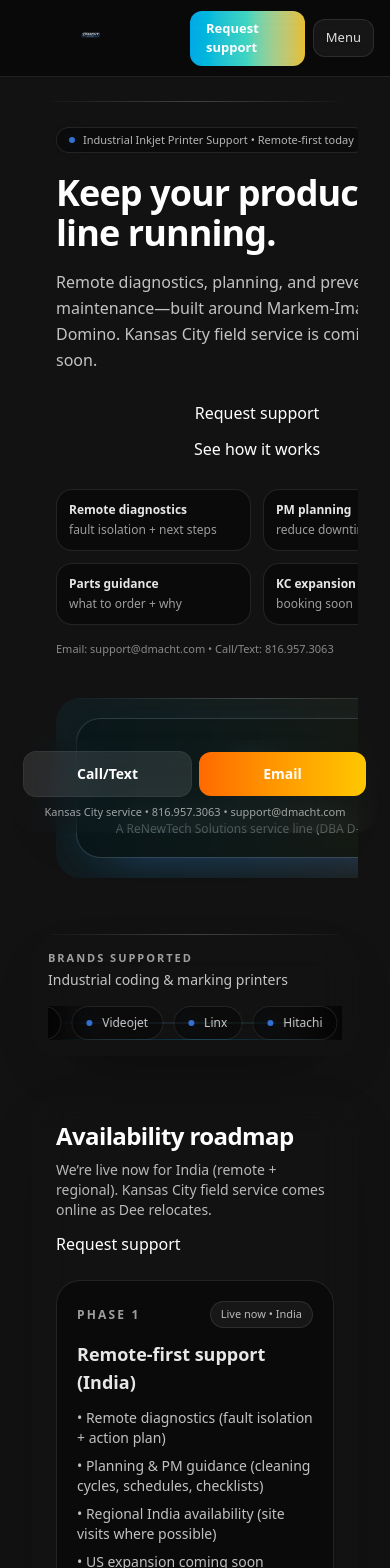
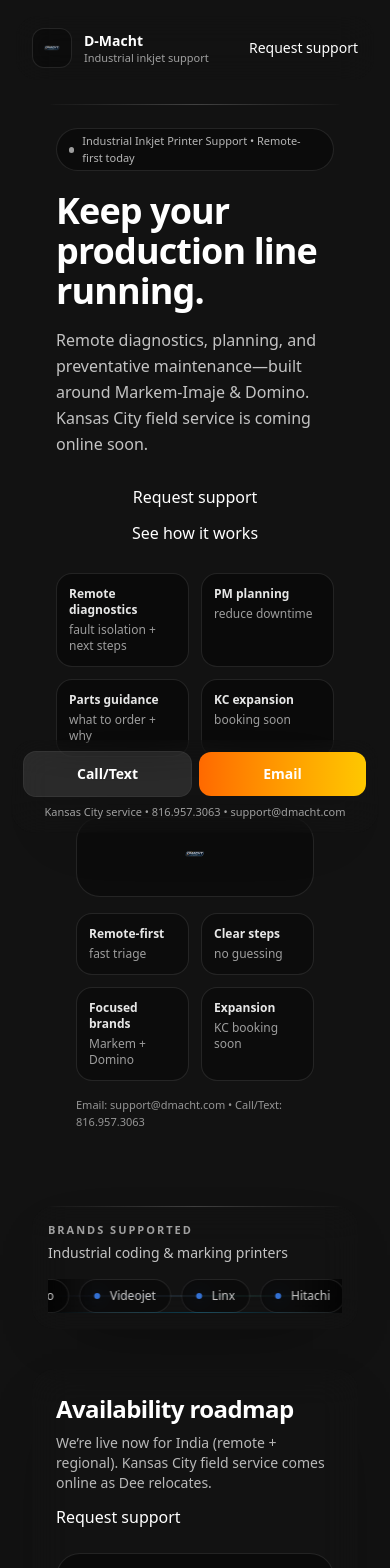
Before and after one commit to ReNewTechSolutions/dmacht, a Next.js app: page / in a window 390 px wide. Shown: the top 1568 px of the page. Built offline with nearby package versions, Linux system fonts and the light colour scheme.

Commit message:
Update hero layout + navbar logo; fix MotherBoardHotspots import

```diff
--- a/src/app/HomeClient.tsx
+++ b/src/app/HomeClient.tsx
@@ -1,6 +1,6 @@
 "use client";
 
-import { useEffect, useMemo } from "react";
+import { useMemo } from "react";
 
 import BrandLogo from "@/components/BrandLogo";
 import BrandStrip from "@/components/BrandStrip";
@@ -8,7 +8,7 @@ import StickyCTA from "@/components/StickyCTA";
 import RequestForm from "@/components/RequestForm";
 
 import useRevealOnScroll from "@/components/useRevealOnScroll";
-import MotherboardHotspots from "@/components/motherboard-hotspots";
+import MotherboardHotspots from "@/components/MotherboardHotspots";
 import ServiceCards, { type ServiceSkill } from "@/components/ServiceCards";
 
 const CONTACT = {
@@ -22,71 +22,67 @@ function digitsOnlyPhone(phone: string) {
 
 const CAPABILITIES: ServiceSkill[] = [
   {
-    title: "Remote diagnostics",
+    title: "Remote Diagnostics",
     subtitle: "Fault isolation + next steps",
-    desc: "We identify the likely failure point, interpret errors, and provide a step-by-step action plan to restore uptime.",
+    desc: "We help you pinpoint the failure mode fast, translate symptoms into a clear action plan, and reduce trial-and-error.",
     badge: "Diagnostics",
     examples: [
-      "Fault codes + symptom mapping",
-      "Root-cause shortlist",
-      "Action plan + verification",
+      "Fault codes → probable causes",
+      "Sensor/valve/pump checks",
+      "Action plan + confirmation steps",
     ],
   },
   {
-    title: "Preventative maintenance planning",
+    title: "PM Planning",
     subtitle: "Reduce downtime",
-    desc: "PM guidance built around how these systems actually fail: cleaning cycles, schedules, and checklists you can run.",
+    desc: "Preventative maintenance guidance, schedules, and checklists—built around what actually causes stops in production.",
     badge: "PM",
     examples: [
-      "Cleaning cycle routines",
-      "PM schedule templates",
+      "Cleaning cycle planning",
+      "Wear-part schedules",
       "Operator checklists",
     ],
   },
   {
-    title: "Parts guidance",
+    title: "Parts Guidance",
     subtitle: "What to order + why",
-    desc: "We help you order the right parts the first time by matching symptoms to likely components and failure modes.",
+    desc: "We tell you what to buy (and what not to), with justification—so you don’t waste time or money.",
     badge: "Parts",
     examples: [
-      "Parts list from symptoms",
-      "Compatibility checks",
-      "Avoid mis-orders",
+      "Parts list by symptom",
+      "Compatibility notes",
+      "Priority ordering guidance",
     ],
   },
   {
-    title: "Brand specialties",
-    subtitle: "Markem-Imaje + Domino first",
-    desc: "Core focus on Markem-Imaje & Domino systems, with support across other major industrial coding brands.",
-    badge: "Brands",
+    title: "Markem-Imaje & Domino Focus",
+    subtitle: "Primary expertise",
+    desc: "Our workflows are tuned for the systems we know best, so responses are faster and more accurate.",
+    badge: "Focus",
     examples: [
-      "Markem-Imaje workflows",
-      "Domino workflows",
-      "Cross-brand triage",
+      "Common failure patterns",
+      "Setup/installation checks",
+      "Quality issue troubleshooting",
     ],
   },
   {
-    title: "Kansas City field service",
-    subtitle: "Booking soon",
-    desc: "We’re building the pipeline now and capturing leads so installs/PM visits can be scheduled ahead of arrival.",
+    title: "Field Service Expansion",
+    subtitle: "Kansas City coming online",
+    desc: "We’re building pipeline now. Scheduling opens as Dee relocates to Kansas City.",
     badge: "KC",
     examples: [
-      "Lead capture + scheduling",
-      "Future date bookings",
+      "Lead capture now",
+      "Booking soon",
       "Local pages + SEO ramp",
     ],
   },
 ];
 
 export default function HomeClient() {
+  useRevealOnScroll();
+
   const telHref = useMemo(() => `tel:+1${digitsOnlyPhone(CONTACT.phone)}`, []);
   const mailHref = useMemo(() => `mailto:${CONTACT.email}`, []);
-
-  useRevealOnScroll();
-
-  useEffect(() => {
-    // no-op, just ensures hook runs after hydration
-  }, []);
 
   return (
     <>
@@ -96,27 +92,26 @@ export default function HomeClient() {
           <div className="pointer-events-none absolute inset-x-0 top-0 h-px bg-gradient-to-r from-transparent via-white/20 to-transparent" />
 
           <div className="grid gap-10 md:grid-cols-12 md:items-center">
-            {/* Left: hero copy (rule enforced) */}
+            {/* Left copy */}
             <div className="md:col-span-7">
-              {/* Kicker */}
+              {/* Kicker (ONE line) */}
               <div className="inline-flex items-center gap-2 rounded-full border border-white/10 bg-black/35 px-3 py-1 text-[11px] text-white/70">
-                <span className="h-1.5 w-1.5 rounded-full bg-[rgba(59,130,246,0.85)] shadow-[0_0_18px_rgba(59,130,246,0.35)]" />
+                <span className="h-1.5 w-1.5 rounded-full bg-white/60" />
                 Industrial Inkjet Printer Support • Remote-first today
               </div>
 
-              {/* Headline */}
+              {/* Headline (ONE) */}
               <h1 className="mt-5 text-4xl font-semibold tracking-tight md:text-6xl">
                 Keep your production line running.
               </h1>
 
-              {/* Subhead */}
+              {/* Subhead (ONE) */}
               <p className="mt-4 max-w-xl text-base leading-relaxed text-white/75 md:text-[17px]">
-                Remote diagnostics, planning, and preventative maintenance—built
-                around Markem-Imaje &amp; Domino. Kansas City field service is
-                coming online soon.
+                Remote diagnostics, planning, and preventative maintenance—built around Markem-Imaje &amp; Domino.
+                Kansas City field service is coming online soon.
               </p>
 
-              {/* CTAs */}
+              {/* CTAs (TWO) */}
               <div className="mt-7 flex flex-col gap-3 sm:flex-row sm:flex-wrap">
                 <a href="#contact" className="btn btn-primary text-center">
                   Request support
@@ -126,7 +121,7 @@ export default function HomeClient() {
                 </a>
               </div>
 
-              {/* Proof row (4) */}
+              {/* Proof row (FOUR) */}
               <div className="mt-7 grid grid-cols-2 gap-3 text-xs text-white/70 sm:grid-cols-4">
                 {[
                   ["Remote diagnostics", "fault isolation + next steps"],
@@ -134,42 +129,46 @@ export default function HomeClient() {
                   ["Parts guidance", "what to order + why"],
                   ["KC expansion", "booking soon"],
                 ].map(([a, b]) => (
-                  <div
-                    key={a}
-                    className="rounded-2xl border border-white/10 bg-black/40 p-3"
-                  >
+                  <div key={a} className="rounded-2xl border border-white/10 bg-black/40 p-3">
                     <div className="font-semibold text-white/90">{a}</div>
                     <div className="mt-1 text-white/60">{b}</div>
                   </div>
                 ))}
               </div>
-
-              <div className="mt-4 text-[11px] text-white/50">
-                Email:{" "}
-                <a className="underline underline-offset-4" href={mailHref}>
-                  {CONTACT.email}
-                </a>{" "}
-                • Call/Text:{" "}
-                <a className="underline underline-offset-4" href={telHref}>
-                  {CONTACT.phone}
-                </a>
-              </div>
             </div>
 
-            {/* Right: hero logo card */}
+            {/* Right logo card */}
             <div className="md:col-span-5">
-              <div className="glass-soft relative overflow-hidden rounded-3xl p-5 md:p-6">
-                <div className="pointer-events-none absolute inset-x-0 top-0 h-px bg-gradient-to-r from-transparent via-white/20 to-transparent" />
-
-                <div className="relative rounded-3xl border border-white/10 bg-black/35 p-5">
-                  <BrandLogo variant="hero" mode="wide" priority className="mx-auto" />
-                  <div className="mt-3 text-center text-xs text-white/60">
-                    A ReNewTech Solutions service line (DBA D-Macht)
-                  </div>
-                  <div className="pointer-events-none absolute inset-0 rounded-3xl shadow-[0_0_0_1px_rgba(255,255,255,.06),0_18px_55px_-30px_rgba(59,130,246,.55)]" />
+              <div className="glass-soft rounded-3xl p-5 md:p-6">
+                {/* Make the logo big and clean */}
+                <div className="rounded-3xl border border-white/10 bg-black/30 p-5">
+                  <BrandLogo className="w-full" priority />
                 </div>
 
-                <div className="pointer-events-none absolute -inset-10 opacity-35 blur-2xl bg-gradient-to-r from-sky-400/20 via-teal-300/20 to-amber-300/20" />
+                <div className="mt-4 grid grid-cols-2 gap-3 text-xs text-white/70">
+                  {[
+                    ["Remote-first", "fast triage"],
+                    ["Clear steps", "no guessing"],
+                    ["Focused brands", "Markem + Domino"],
+                    ["Expansion", "KC booking soon"],
+                  ].map(([a, b]) => (
+                    <div key={a} className="rounded-2xl border border-white/10 bg-black/30 p-3">
+                      <div className="font-semibold text-white/90">{a}</div>
+                      <div className="mt-1 text-white/60">{b}</div>
+                    </div>
+                  ))}
+                </div>
+
+                <div className="mt-4 text-[11px] text-white/55">
+                  Email:{" "}
+                  <a className="underline underline-offset-4" href={mailHref}>
+                    {CONTACT.email}
+                  </a>{" "}
+                  • Call/Text:{" "}
+                  <a className="underline underline-offset-4" href={telHref}>
+                    {CONTACT.phone}
+                  </a>
+                </div>
               </div>
             </div>
           </div>
@@ -180,7 +179,7 @@ export default function HomeClient() {
           <BrandStrip />
         </div>
 
-        {/* AVAILABILITY ROADMAP (provided section) */}
+        {/* AVAILABILITY ROADMAP */}
         <section id="availability" className="mt-10 md:mt-14 reveal">
           <div className="glass trace rounded-3xl p-6 md:p-10">
             <div className="flex flex-col gap-3 md:flex-row md:items-end md:justify-between">
@@ -189,8 +188,7 @@ export default function HomeClient() {
                   Availability roadmap
                 </h2>
                 <p className="mt-2 max-w-2xl text-sm text-white/70">
-                  We’re live now for India (remote + regional). Kansas City field
-                  service comes online as Dee relocates.
+                  We’re live now for India (remote + regional). Kansas City field service comes online as Dee relocates.
                 </p>
               </div>
 
@@ -253,19 +251,15 @@ export default function HomeClient() {
         </section>
 
         {/* WORKFLOW MAP */}
-        <section
-          id="workflow"
-          className="mt-10 md:mt-14 reveal"
-          aria-label="Service workflow map"
-        >
+        <section id="workflow" className="mt-10 md:mt-14 reveal" aria-label="Service workflow map">
           <div className="glass trace rounded-3xl p-6 md:p-10">
             <div className="flex flex-col gap-6 md:flex-row md:items-start md:justify-between">
               <div>
                 <h2 className="text-2xl font-semibold tracking-tight md:text-3xl">
-                  How support works
+                  How it works
                 </h2>
                 <p className="mt-2 max-w-2xl text-sm text-white/70">
-                  A clear path from symptoms → diagnosis → action plan → parts guidance → verification.
+                  A step-by-step flow from symptoms → isolation → action plan → PM/parts guidance.
                 </p>
               </div>
 
@@ -292,7 +286,7 @@ export default function HomeClient() {
               Capabilities
             </h2>
             <p className="mt-2 max-w-2xl text-sm text-white/70">
-              Tap a card to see concrete examples and what we need from you to move fast.
+              Tap a card for concrete examples (what we need from you, what we deliver, and how fast we can move).
             </p>
           </div>
 
@@ -308,8 +302,7 @@ export default function HomeClient() {
                   Request support
                 </h2>
                 <p className="mt-3 max-w-xl text-sm leading-relaxed text-white/75">
-                  Tell us your location, printer brand/model, and symptoms. If the line is down,
-                  mark <span className="font-semibold text-white/90">Urgent</span>.
+                  Send your model, symptoms, and location. If your line is down, mark urgency and we’ll prioritize.
                 </p>
 
                 <div className="mt-6 flex flex-col gap-3 sm:flex-row sm:flex-wrap">
@@ -322,7 +315,7 @@ export default function HomeClient() {
                 </div>
 
                 <p className="mt-4 text-xs text-white/50">
-                  D-Macht • A ReNewTech Solutions service line (DBA)
+                  D-Macht • Industrial inkjet printer support (remote-first)
                 </p>
               </div>
 
--- a/src/components/Navbar.tsx
+++ b/src/components/Navbar.tsx
@@ -1,179 +1,79 @@
 "use client";
 
-import Link from "next/link";
-import { useEffect, useMemo, useState } from "react";
-import BrandLogo from "@/components/BrandLogo";
+import Image from "next/image";
 
-type NavItem = { label: string; href: string };
+const CONTACT = {
+  email: "support@dmacht.com",
+  phone: "816.957.3063",
+};
 
-const NAV: NavItem[] = [
-  { label: "Availability", href: "#availability" },
-  { label: "Workflow", href: "#workflow" },
-  { label: "Capabilities", href: "#capabilities" },
-  { label: "Contact", href: "#contact" },
-];
+function digitsOnlyPhone(phone: string) {
+  return phone.replace(/\D/g, "");
+}
 
 export default function Navbar() {
-  const items = useMemo(() => NAV, []);
-  const [scrolled, setScrolled] = useState(false);
-  const [open, setOpen] = useState(false);
-
-  useEffect(() => {
-    const onScroll = () => setScrolled(window.scrollY > 10);
-    onScroll();
-    window.addEventListener("scroll", onScroll, { passive: true });
-    return () => window.removeEventListener("scroll", onScroll);
-  }, []);
-
-  useEffect(() => {
-    const onHash = () => setOpen(false);
-    window.addEventListener("hashchange", onHash);
-    return () => window.removeEventListener("hashchange", onHash);
-  }, []);
+  const telHref = `tel:+1${digitsOnlyPhone(CONTACT.phone)}`;
+  const mailHref = `mailto:${CONTACT.email}`;
 
   return (
-    <header
-      className={[
-        "sticky top-0 z-50",
-        "border-b border-white/10",
-        "backdrop-blur-xl",
-        scrolled
-          ? "bg-black/75 shadow-[0_18px_60px_-45px_rgba(0,0,0,.9)]"
-          : "bg-black/45",
-      ].join(" ")}
-    >
-      <div className="mx-auto max-w-6xl px-4">
-        <div className="flex h-[76px] items-center justify-between gap-4">
-          {/* Brand */}
-          <Link
-            href="/"
-            className="flex items-center gap-3 rounded-xl py-2 pr-2 focus-visible:outline-none focus-visible:ring-2 focus-visible:ring-white/20"
-            aria-label="D-Macht home"
-          >
-            {/* Wide logo (not tiny) */}
-            <div className="relative">
-              <BrandLogo variant="nav" mode="wide" priority />
+    <header className="sticky top-0 z-50">
+      <div className="mx-auto max-w-6xl px-4 pt-4">
+        <div className="glass trace flex items-center justify-between rounded-2xl px-4 py-3">
+          {/* Left: logo + wordmark */}
+          <a href="#main" className="flex items-center gap-3">
+            <div className="relative h-10 w-10 overflow-hidden rounded-xl border border-white/10 bg-black/30">
+              <Image
+                src="/brand/dmacht-logo.png"
+                alt="D-Macht"
+                fill
+                className="object-contain p-1.5"
+                priority
+              />
             </div>
 
-            <div className="hidden sm:block leading-tight">
-              <div className="text-[11px] text-white/55">
-                Industrial inkjet support • Remote-first
-              </div>
-              <div className="text-[11px] text-white/45">
-                A ReNewTech Solutions service line (DBA)
+            <div className="leading-tight">
+              <div className="text-sm font-semibold text-white">D-Macht</div>
+              <div className="text-[11px] text-white/60">
+                Industrial inkjet support
               </div>
             </div>
-          </Link>
+          </a>
 
-          {/* Desktop nav */}
-          <nav className="hidden lg:flex items-center gap-1" aria-label="Primary">
-            {items.map((item) => (
-              <a
-                key={item.href}
-                href={item.href}
-                className={[
-                  "rounded-xl px-3 py-2 text-[13px]",
-                  "text-white/75 hover:text-white",
-                  "hover:bg-white/5",
-                  "transition-colors",
-                  "focus-visible:outline-none focus-visible:ring-2 focus-visible:ring-white/20",
-                ].join(" ")}
-              >
-                {item.label}
-              </a>
-            ))}
+          {/* Center: links */}
+          <nav className="hidden items-center gap-5 text-sm text-white/70 md:flex">
+            <a className="hover:text-white" href="#workflow">
+              How it works
+            </a>
+            <a className="hover:text-white" href="#availability">
+              Availability
+            </a>
+            <a className="hover:text-white" href="#capabilities">
+              Capabilities
+            </a>
+            <a className="hover:text-white" href="#contact">
+              Contact
+            </a>
           </nav>
 
-          {/* Actions */}
+          {/* Right: actions */}
           <div className="flex items-center gap-2">
             <a
-              href="#workflow"
-              className={[
-                "hidden md:inline-flex items-center justify-center",
-                "rounded-xl px-3 py-2 text-[13px]",
-                "border border-white/10 bg-white/5 text-white/80",
-                "hover:bg-white/8 hover:text-white",
-                "transition-colors",
-                "focus-visible:outline-none focus-visible:ring-2 focus-visible:ring-white/20",
-              ].join(" ")}
+              href={mailHref}
+              className="hidden rounded-xl bg-white/10 px-3 py-2 text-xs font-semibold text-white ring-1 ring-white/15 hover:bg-white/15 sm:inline-block"
             >
-              See how it works
+              Email
             </a>
-
-            <a
-              href="#contact"
-              className={[
-                "inline-flex items-center justify-center",
-                "rounded-xl px-4 py-2 text-[13px] font-semibold",
-                "bg-gradient-to-r from-sky-400/90 via-teal-300/90 to-amber-300/90",
-                "text-black",
-                "shadow-[0_18px_55px_-35px_rgba(59,130,246,.7)]",
-                "hover:brightness-110",
-                "transition-[filter]",
-                "focus-visible:outline-none focus-visible:ring-2 focus-visible:ring-white/30",
-              ].join(" ")}
-            >
+            <a href="#contact" className="btn btn-primary py-2 text-sm">
               Request support
             </a>
-
-            <button
-              type="button"
-              onClick={() => setOpen((v) => !v)}
-              className={[
-                "lg:hidden inline-flex items-center justify-center",
-                "rounded-xl border border-white/10 bg-white/5 px-3 py-2",
-                "text-[13px] text-white/85 hover:bg-white/8",
-                "transition-colors",
-                "focus-visible:outline-none focus-visible:ring-2 focus-visible:ring-white/20",
-              ].join(" ")}
-              aria-expanded={open}
-              aria-label="Toggle navigation"
+            <a
+              href={telHref}
+              className="hidden rounded-xl bg-white/10 px-3 py-2 text-xs font-semibold text-white ring-1 ring-white/15 hover:bg-white/15 lg:inline-block"
             >
-              {open ? "Close" : "Menu"}
-            </button>
+              Call/Text
+            </a>
           </div>
         </div>
-
-        {/* Mobile panel */}
-        {open && (
-          <div className="lg:hidden pb-4">
-            <div className="rounded-2xl border border-white/10 bg-black/40 p-3">
-              <div className="grid gap-1">
-                {items.map((item) => (
-                  <a
-                    key={item.href}
-                    href={item.href}
-                    onClick={() => setOpen(false)}
-                    className="rounded-xl px-3 py-2 text-[13px] text-white/80 hover:bg-white/5 hover:text-white"
-                  >
-                    {item.label}
-                  </a>
-                ))}
-              </div>
-
-              <div className="mt-3 flex gap-2">
-                <a
-                  href="#workflow"
-                  onClick={() => setOpen(false)}
-                  className="flex-1 rounded-xl border border-white/10 bg-white/5 px-3 py-2 text-center text-[13px] text-white/80"
-                >
-                  Workflow
-                </a>
-                <a
-                  href="#contact"
-                  onClick={() => setOpen(false)}
-                  className="flex-1 rounded-xl bg-white text-center px-3 py-2 text-[13px] font-semibold text-black"
-                >
-                  Request
-                </a>
-              </div>
-
-              <div className="mt-3 text-[11px] text-white/55">
-                Email: <span className="text-white/75">support@dmacht.com</span>
-              </div>
-            </div>
-          </div>
-        )}
       </div>
     </header>
   );
```
